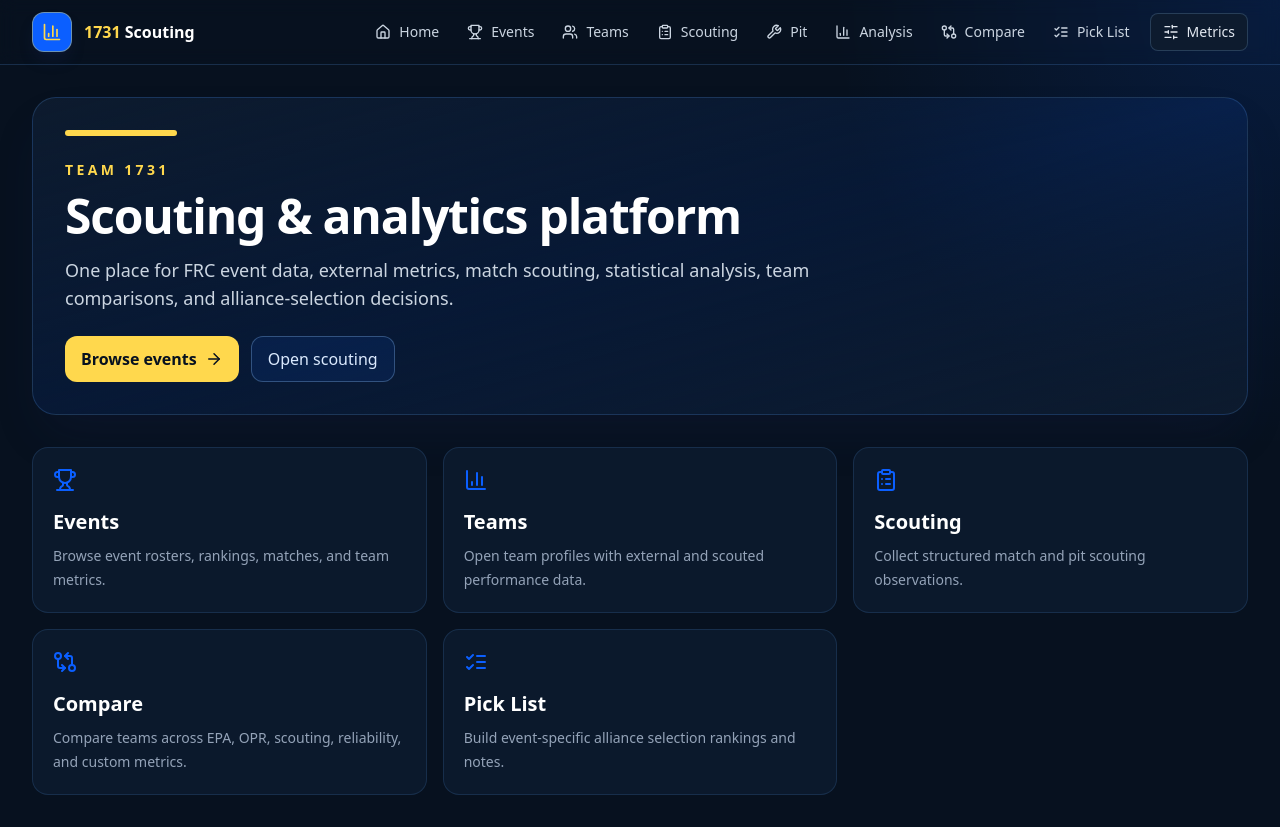
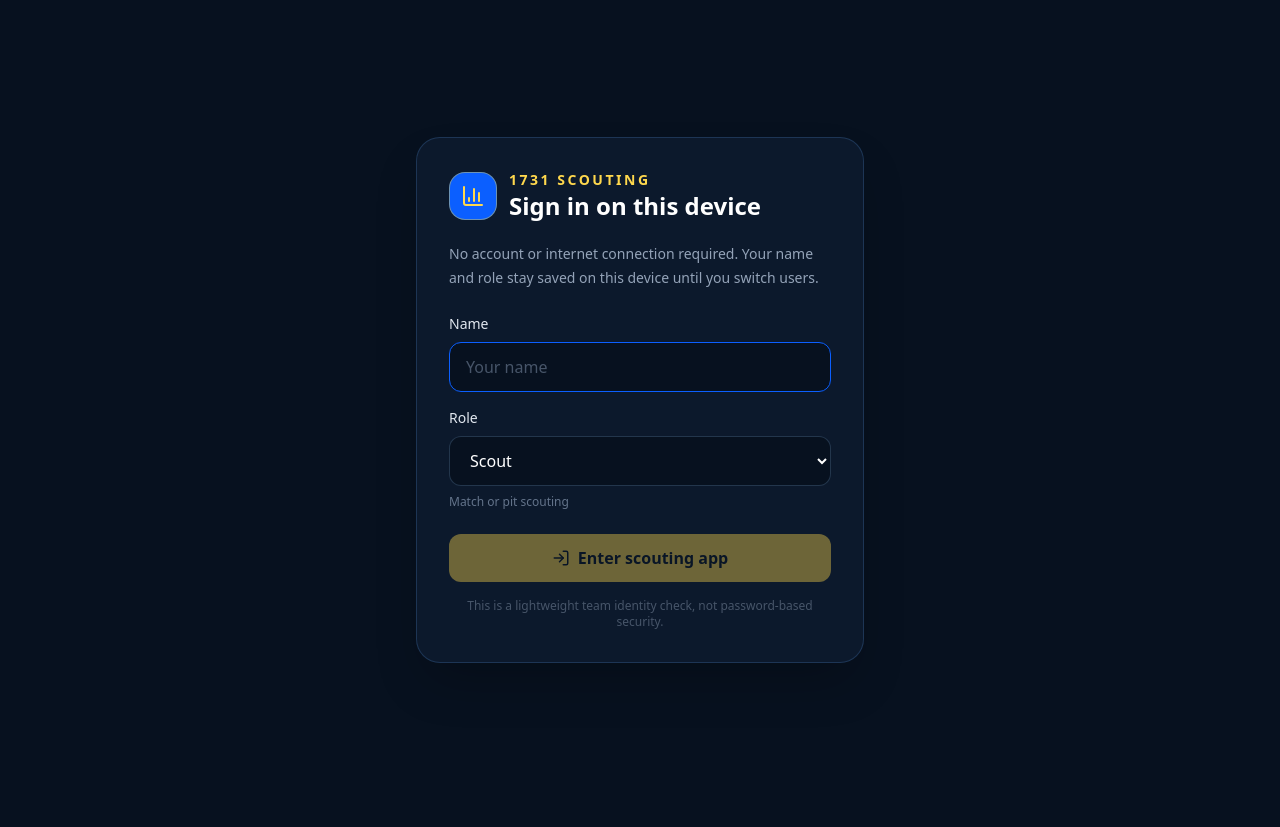
Before and after one commit to IAbbasi04/FRC1731-Scouting-App, a Next.js app: page / in a window 1280 px wide. After the commit the page ends 800 px from the top, so only its background shows below. Built offline with nearby package versions, Linux system fonts and the light colour scheme.

Commit message:
Gate app behind local scouter session

```diff
--- a/app/layout.tsx
+++ b/app/layout.tsx
@@ -2,6 +2,7 @@ import type { Metadata } from "next";
 import "./globals.css";
 import { AppShell } from "@/components/app-shell";
 import { MetricPreferencesProvider } from "@/components/metric-preferences";
+import { ScouterSessionProvider } from "@/components/scouter-session";
 
 export const metadata: Metadata = {
   title: "1731 Scouting",
@@ -12,9 +13,11 @@ export default function RootLayout({ children }: Readonly<{ children: React.Reac
   return (
     <html lang="en">
       <body>
-        <MetricPreferencesProvider>
-          <AppShell>{children}</AppShell>
-        </MetricPreferencesProvider>
+        <ScouterSessionProvider>
+          <MetricPreferencesProvider>
+            <AppShell>{children}</AppShell>
+          </MetricPreferencesProvider>
+        </ScouterSessionProvider>
       </body>
     </html>
   );
```
